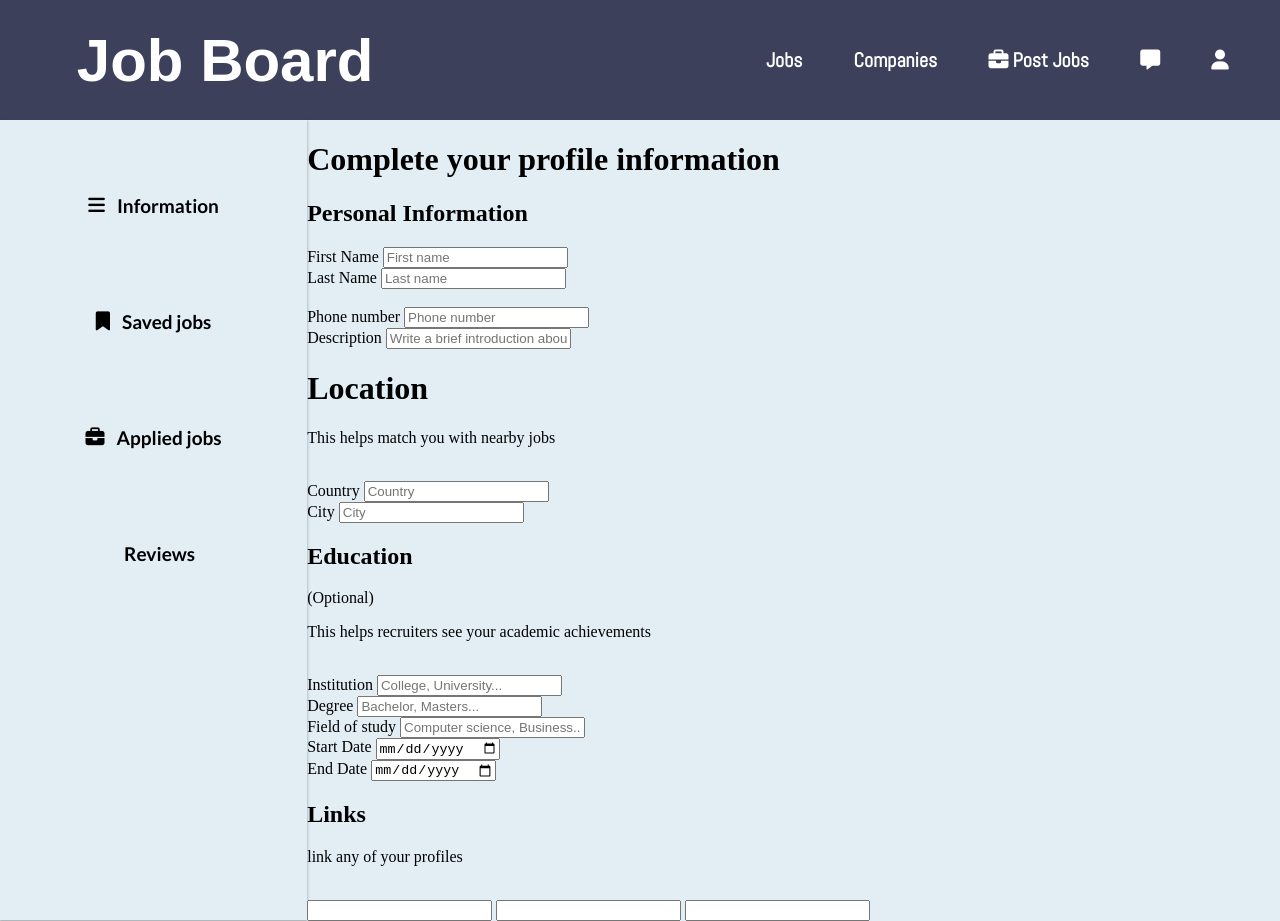
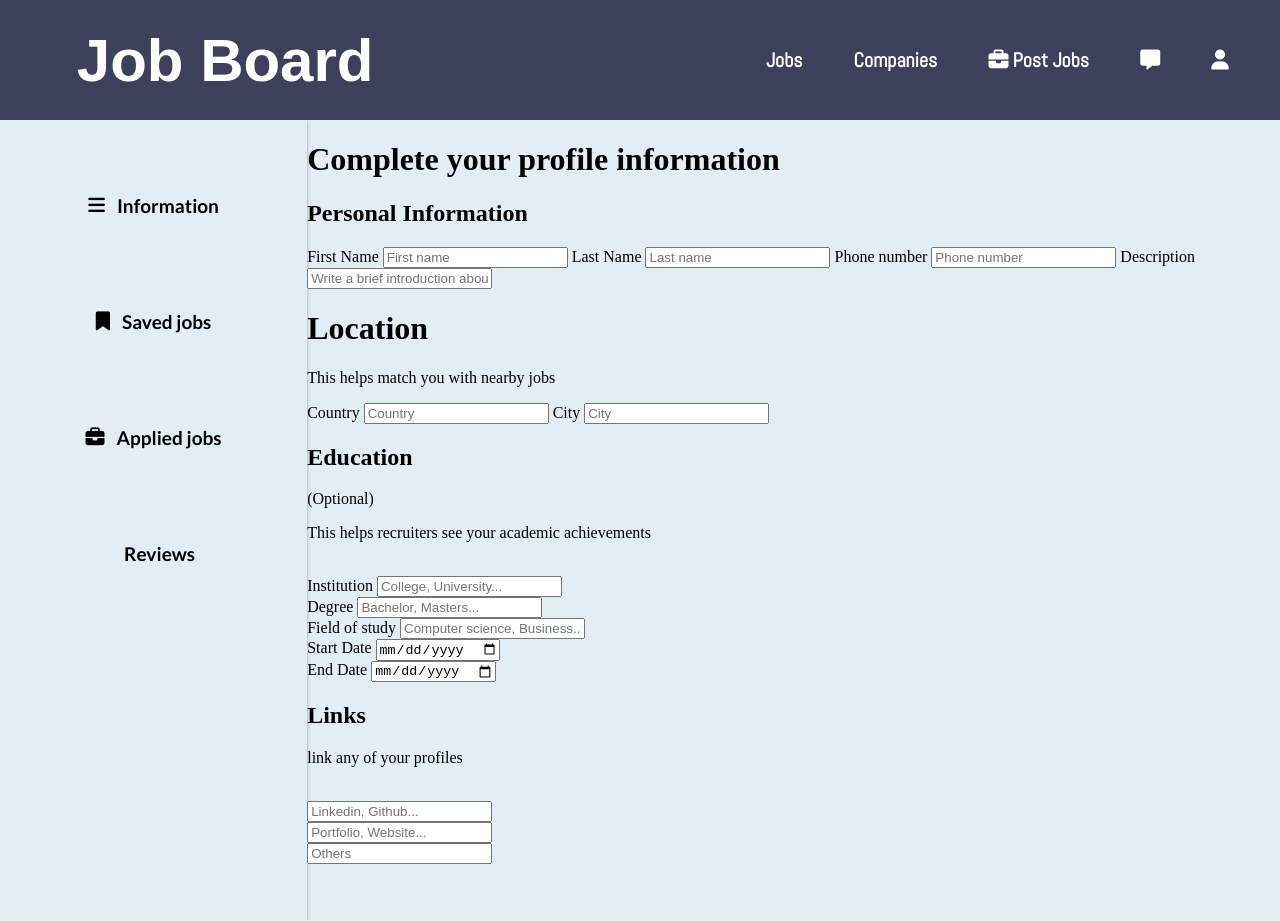
Before and after one commit to lydiadufek/CSC337-FinalProject, a website: page public_html/profile.html in a window 1280 px wide. Drawn offline with Linux system fonts and the light colour scheme; some icons are missing; a web font is replaced by a local one.

Commit message:
profile page update

```diff
--- a/public_html/profile.html
+++ b/public_html/profile.html
@@ -58,37 +58,34 @@
 
     <div id="profile-info">
 
-            <h1>Complete your profile information</h1>
+            <h1 id="profile-title">Complete your profile information</h1>
+
+            <div class="profile-section">
 
                 <h2>Personal Information</h2>
 
-            <div>
                 <label for="fname">First Name</label>
                 <input id="name" placeholder="First name" required>
+                <label for="lname">Last Name</label>
+                <input id="lname" placeholder="Last name" required>
+                <label for="phone">Phone number</label>
+                <input id="phone" placeholder="Phone number" required>
+                <label for ="about">Description</label>
+                <input id="about" placeholder="Write a brief introduction about yourself">
             </div>
 
-            <div>
-                <label for="lname">Last Name</label>
-                <input id="lname" placeholder="Last name" required>
+            <div class="profile-section">
+                <h1>Location</h2>
+                    <p>This helps match you with nearby jobs</p>
+
+                    <label for="country">Country</label>
+                    <input id="country" placeholder="Country">
+                    <label for="city">City</label>
+                    <input id="city" placeholder="City">
             </div>
 
-            <br>
-            <label for="phone">Phone number</label>
-            <input id="phone" placeholder="Phone number" required>
-            <br>
-            <label for ="about">Description</label>
-            <input id="about" placeholder="Write a brief introduction about yourself">
-            <br>
-            <h1>Location</h2>
-            <p>This helps match you with nearby jobs</p>
-            <br>
-            <label for="country">Country</label>
-            <input id="country" placeholder="Country">
-            <br>
-            <label for="city">City</label>
-            <input id="city" placeholder="City">
-            <br>
-            <h2>Education</h2> <p>(Optional)</p>
+            <div class="profile-section">
+                <h2>Education </h2> <p>(Optional)</p>
                 <p>This helps recruiters see your academic achievements</p>
                 <br>
                 <label for="instituation">Institution</label>
@@ -105,13 +102,22 @@
                 <br>
                 <label for="end">End Date</label>
                 <input id="end" type="date">
-            <br>
+
+            </div>
+
+            <div class="profile-section">
                 <h2>Links </h2>
                 <p> link any of your profiles </p>
                 <br>
-        <input class="profile" >
-        <input class="profile" >
-        <input class="profile" >
+                <input class="profile" placeholder="Linkedin, Github...">
+                <br>
+
+                <input class="profile" placeholder="Portfolio, Website...">
+                <br>
+
+                <input class="profile" placeholder="Others">
+
+            </div>
 
     </div>
 
```
Lines whose indentation alone changed are shown as unchanged.
